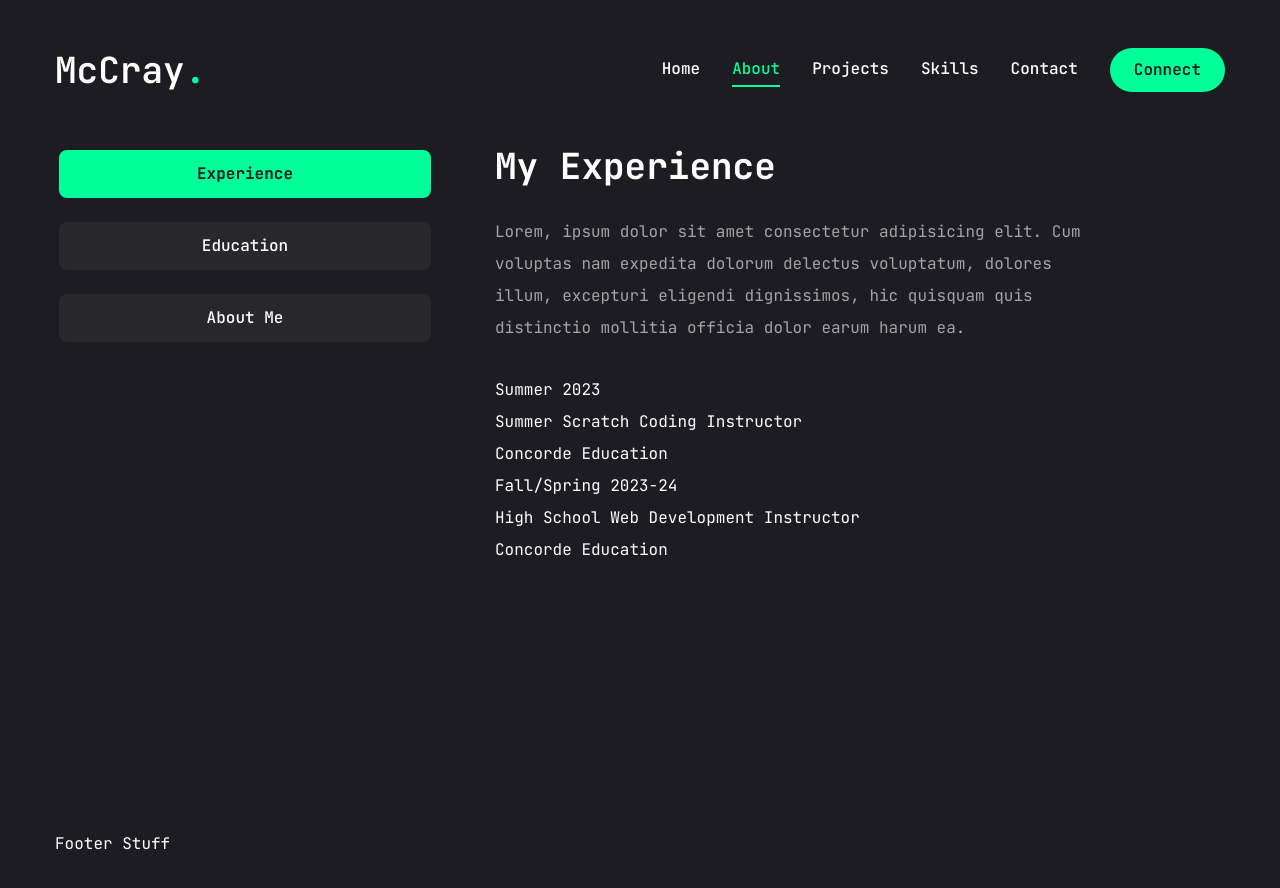
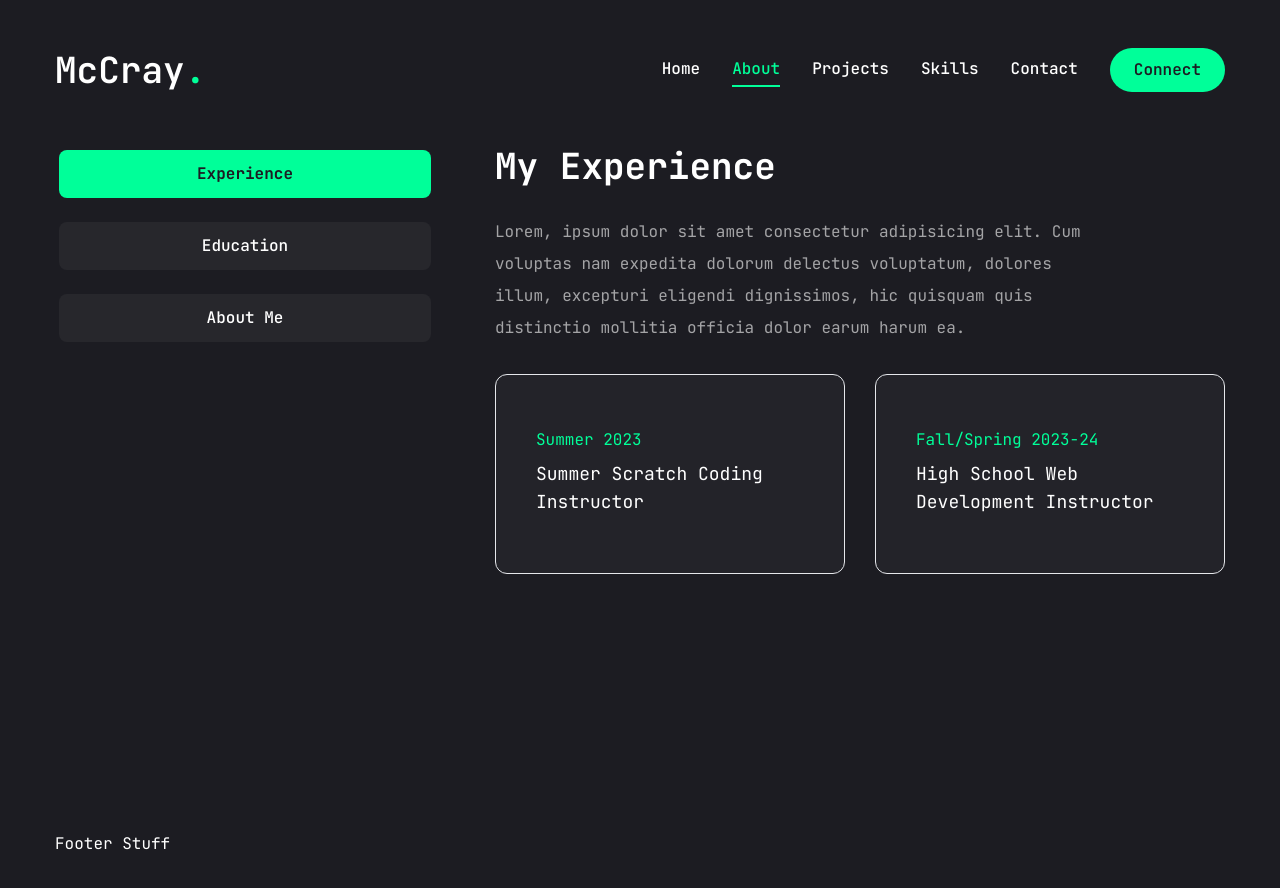
Before and after one commit to mmaustin/mccray-portfolio, a Next.js app in the folder next-portfolio/: page /about in a window 1280 px wide. Shown: the top 888 px of the page. Built offline with nearby package versions, Linux system fonts and the light colour scheme.

Commit message:
Styled experience section of the about page

```diff
--- a/next-portfolio/app/about/page.jsx
+++ b/next-portfolio/app/about/page.jsx
@@ -105,15 +105,15 @@ const About = () => {
                   {experience.description}
                 </p>
                 <ScrollArea className="h-[400px]">
-                  <ul>
+                  <ul className="grid grid-cols-1 lg:grid-cols-2 gap-[30px]">
                     {experience.items.map((item, i) => {
                       return (
-                        <li key={i}>
-                          <span>{item.duration}</span>
-                          <h3>{item.position}</h3>
+                        <li key={i} className="bg-[#232329] h-[185px] lg:h-[200px] py-6 px-10 rounded-xl flex flex-col justify-center items-center lg:items-start gap-1 border">
+                          <span className="text-accent">{item.duration}</span>
+                          <h3 className="text-lg max-w-[260px] min-h-[60px] text-center lg:text-left">{item.position}</h3>
                           <div className="">
                             <span></span>
-                            <p>{item.company}</p>
+                            {/* <p>{item.company}</p> */}
                           </div>
                         </li>
                       )
--- a/next-portfolio/tailwind.config.js
+++ b/next-portfolio/tailwind.config.js
@@ -16,7 +16,7 @@ module.exports = {
     screens: {
       sm: "640px",
       md: "768px",
-      lg: "960px",
+      lg: "1000px",
       xl: "1200px",
     },
     fontFamily: {
```
